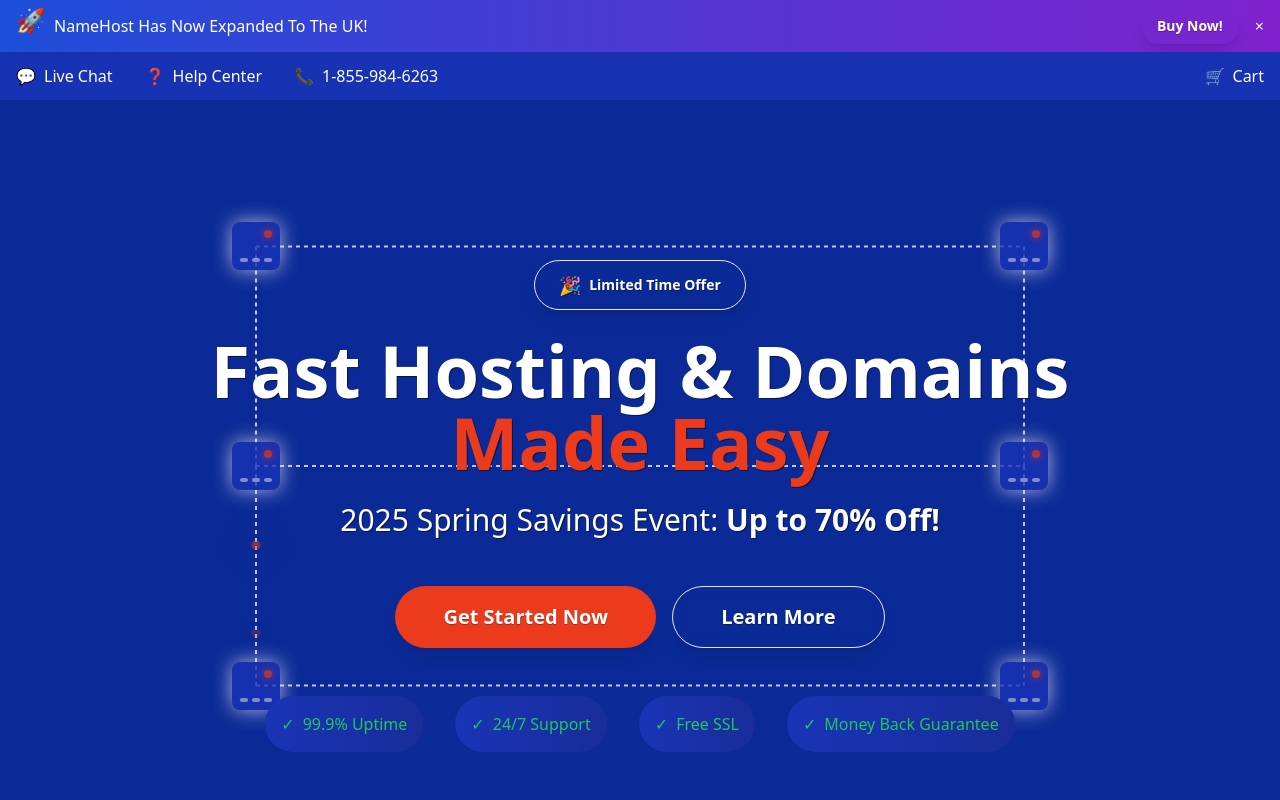
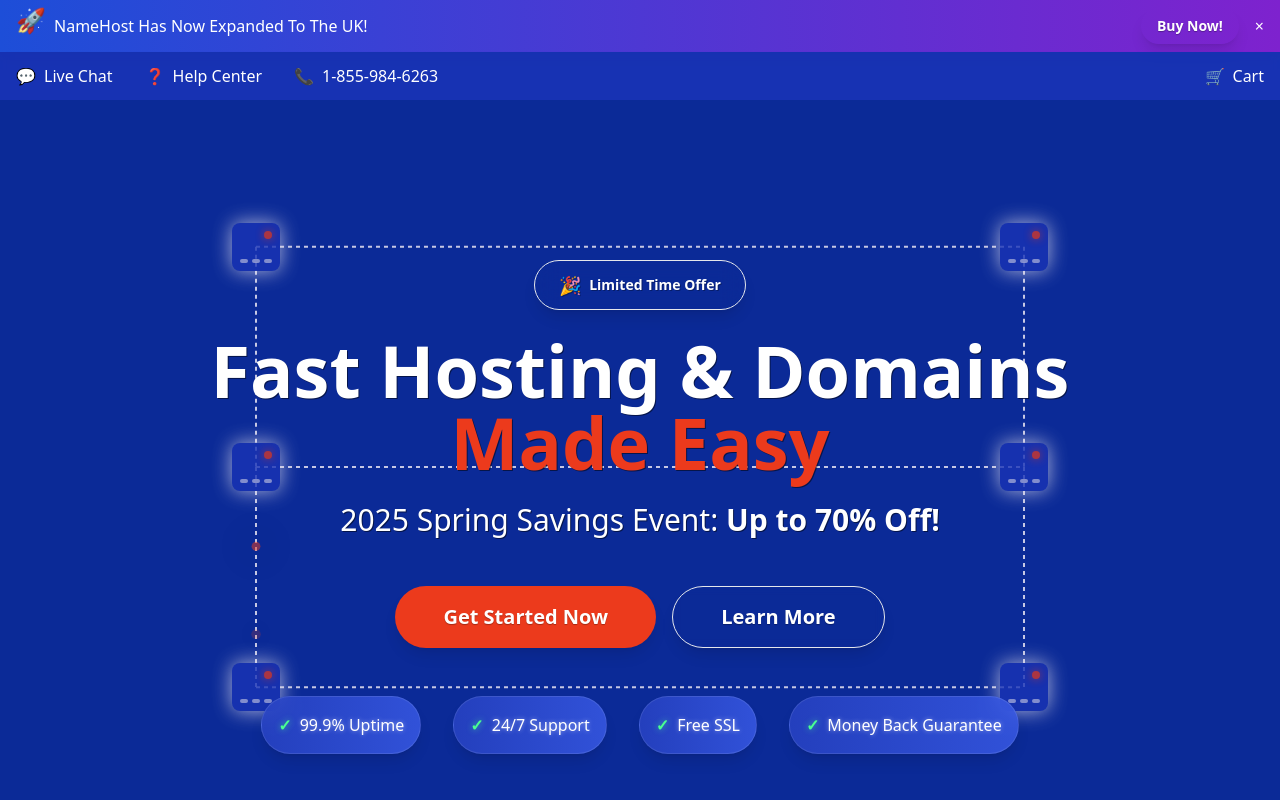
Before and after one commit to nirzaf/amazync, a React (Vite) app: page / in a window 1280 px wide. Shown: the top 800 px of the page. Built offline with nearby package versions, Linux system fonts and the light colour scheme.

Commit message:
style(HeroSection): update feature card styling for better visual appeal
Enhance the feature card's gradient, border, shadow, and text styling to improve the overall user experience and make the UI more modern and interactive

```diff
--- a/src/components/HeroSection.tsx
+++ b/src/components/HeroSection.tsx
@@ -158,9 +158,9 @@
               >
                 {['99.9% Uptime', '24/7 Support', 'Free SSL', 'Money Back Guarantee'].map((feature) => (
                   <div key={feature} className="flex items-center gap-2 group">
-                    <div className="flex items-center justify-center bg-gradient-to-r from-[#1934B6] to-[#192C99] rounded-full p-4">
-                      <span className="text-green-500 group-hover:scale-110 transition-transform glow">✓</span>
-                      <span className="text-green-500 group-hover:text-white transition-colors glow ml-2">{feature}</span>
+                    <div className="flex items-center justify-center bg-gradient-to-r from-[#2A45C7]/80 to-[#3B5CE9]/80 backdrop-blur-md rounded-full p-4 shadow-lg border border-white/10 hover:border-white/20 transition-all duration-300 hover:shadow-[0_0_15px_rgba(59,92,233,0.5)] transform hover:-translate-y-1">
+                      <span className="text-[#4AFF91] font-bold group-hover:scale-110 transition-transform drop-shadow-[0_0_3px_rgba(74,255,145,0.7)]">✓</span>
+                      <span className="text-white font-medium group-hover:text-[#4AFF91] transition-colors drop-shadow-[0_0_2px_rgba(255,255,255,0.5)] ml-2">{feature}</span>
                     </div>
                   </div>
                 ))}
```
